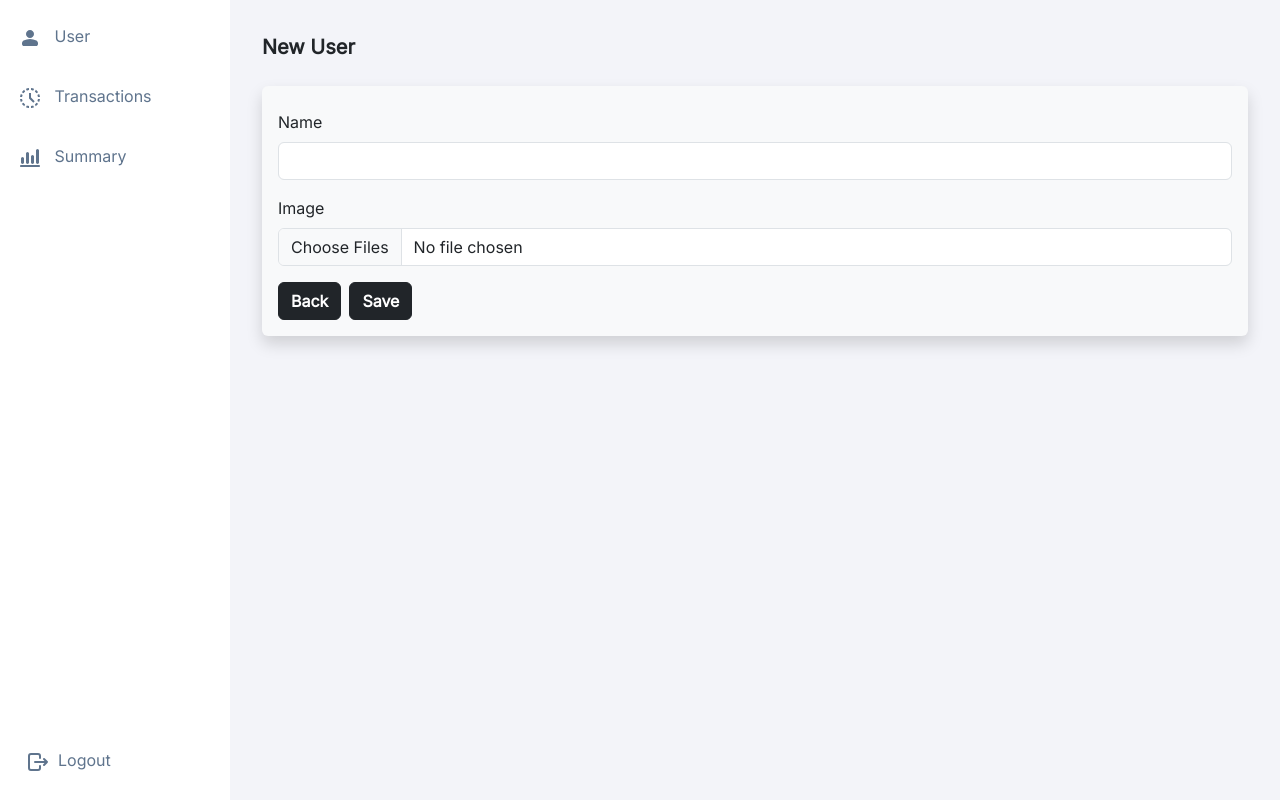
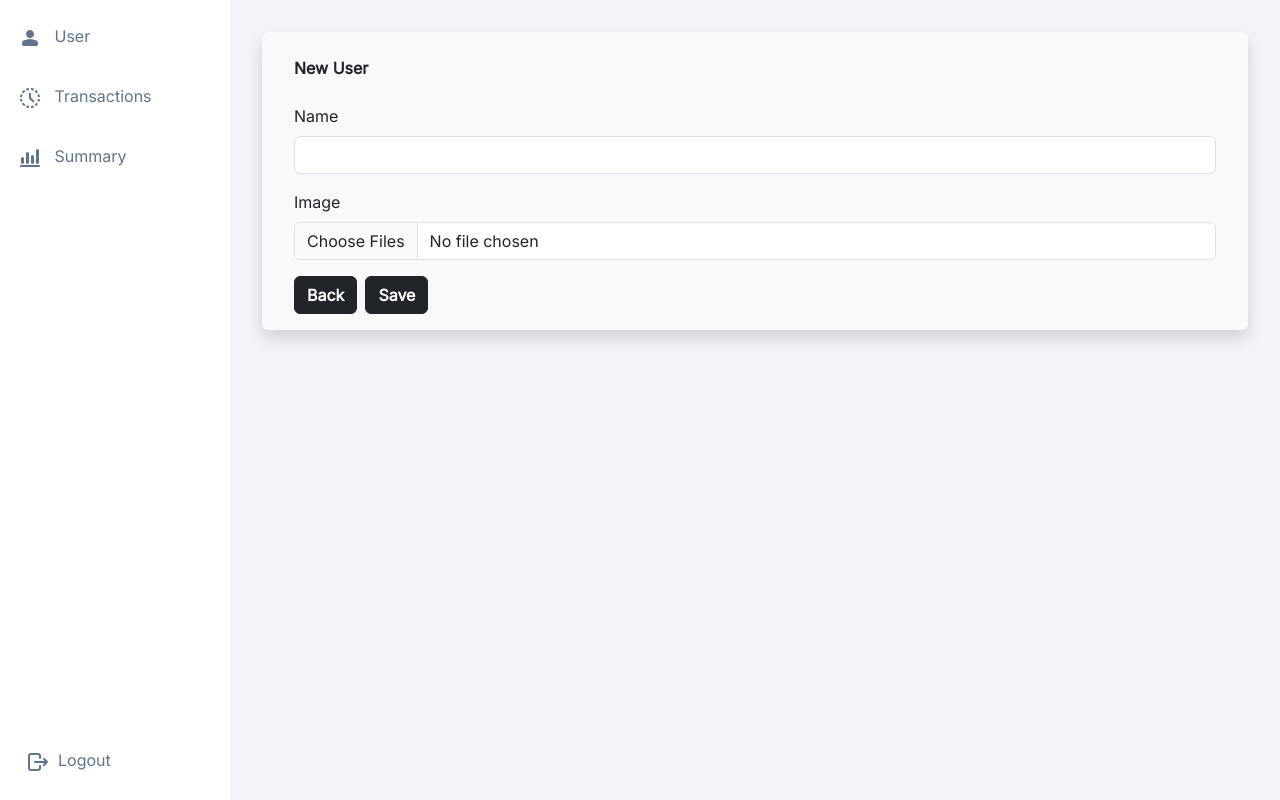
Before and after one commit to jeedddiiii/admin-interface, a React (Vite) app: page /new-user in a window 1280 px wide. Built offline with nearby package versions, Linux system fonts and the light colour scheme; sample sign-in values are in the browser's storage.

Commit message:
Update css

```diff
--- a/src/components/DropDown.jsx
+++ b/src/components/DropDown.jsx
@@ -5,7 +5,7 @@ function DropDown() {
     <div>
       <div class="dropdown">
         <button
-          class="btn btn-primary dropdown-toggle"
+          class="btn btn-primary dropdown-toggle btn-lg"
           type="button"
           data-bs-toggle="dropdown"
           aria-expanded="false"
--- a/src/components/NewUser.jsx
+++ b/src/components/NewUser.jsx
@@ -62,12 +62,13 @@ function NewUser() {
       <Sidebar />
 
       <div className="content ">
-        <div className="d-flex justify-content-between pb-2">
-          <p className="fs-5 fw-bold">New User</p>
+
+        <div className="pt-4 shadow p-3 mb-5 bg-body-tertiary rounded">
+        <div className="d-flex justify-content-between pb-2 mx-3">
+          <p className="fs-6 fw-bold">New User</p>
         </div>
-        <div className="pt-4 shadow p-3 mb-5 bg-body-tertiary rounded">
-          <form>
-            <div class="mb-3">
+          <form className="mx-3">
+            <div class="mb-3 ">
               <label class="form-label">Name</label>
               <input
                 type="text"
--- a/src/components/Summary.jsx
+++ b/src/components/Summary.jsx
@@ -6,7 +6,6 @@ import { useNavigate } from "react-router-dom";
 import { useEffect } from "react";
 
 function sendMessage() {
-
   fetch("http://localhost:8080/send-message", { method: "POST" })
     .then((response) => {
       if (!response.ok) {
@@ -23,11 +22,11 @@ function sendMessage() {
 
 function Summary() {
   const navigate = useNavigate();
-  const token = localStorage.getItem('token');
+  const token = localStorage.getItem("token");
 
   useEffect(() => {
     if (!token) {
-      navigate('/login');
+      navigate("/login");
     }
     // Add your component logic here
   }, [navigate, token]);
@@ -41,8 +40,7 @@ function Summary() {
             <div className="d-flex justify-content-between pb-2 mx-3">
               <p className="fs-6 fw-bold">Summary</p>
 
-              <DropDown />
-            </div>
+              <div className="d-flex flex-row">
                 <button
                   className="btn ml-auto mx-3 fw-bold"
                   onClick={sendMessage}
@@ -65,6 +63,10 @@ function Summary() {
                     />
                   </svg>
                 </button>
+                <DropDown />
+              </div>
+            </div>
+
             <div style={{ height: "500px" }}>
               <SummaryChart />
             </div>
```
Lines whose indentation alone changed are shown as unchanged.
